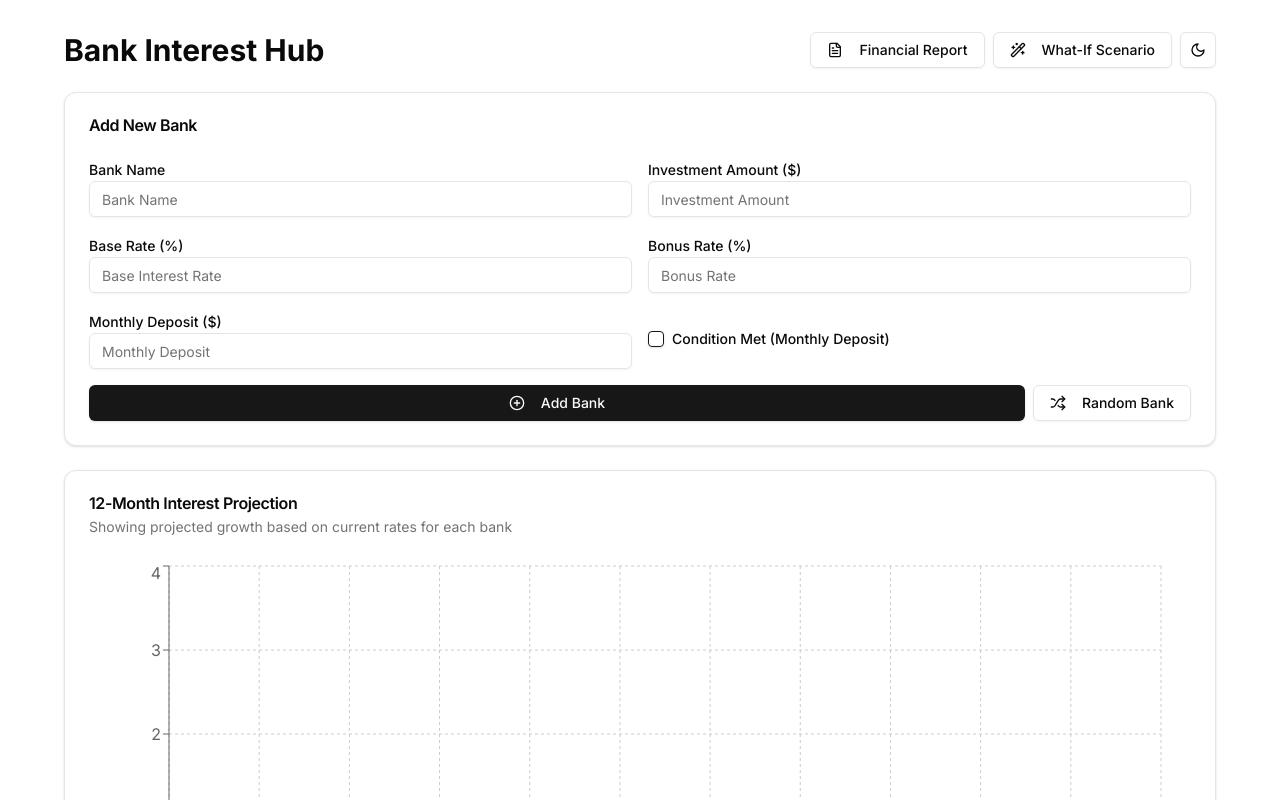
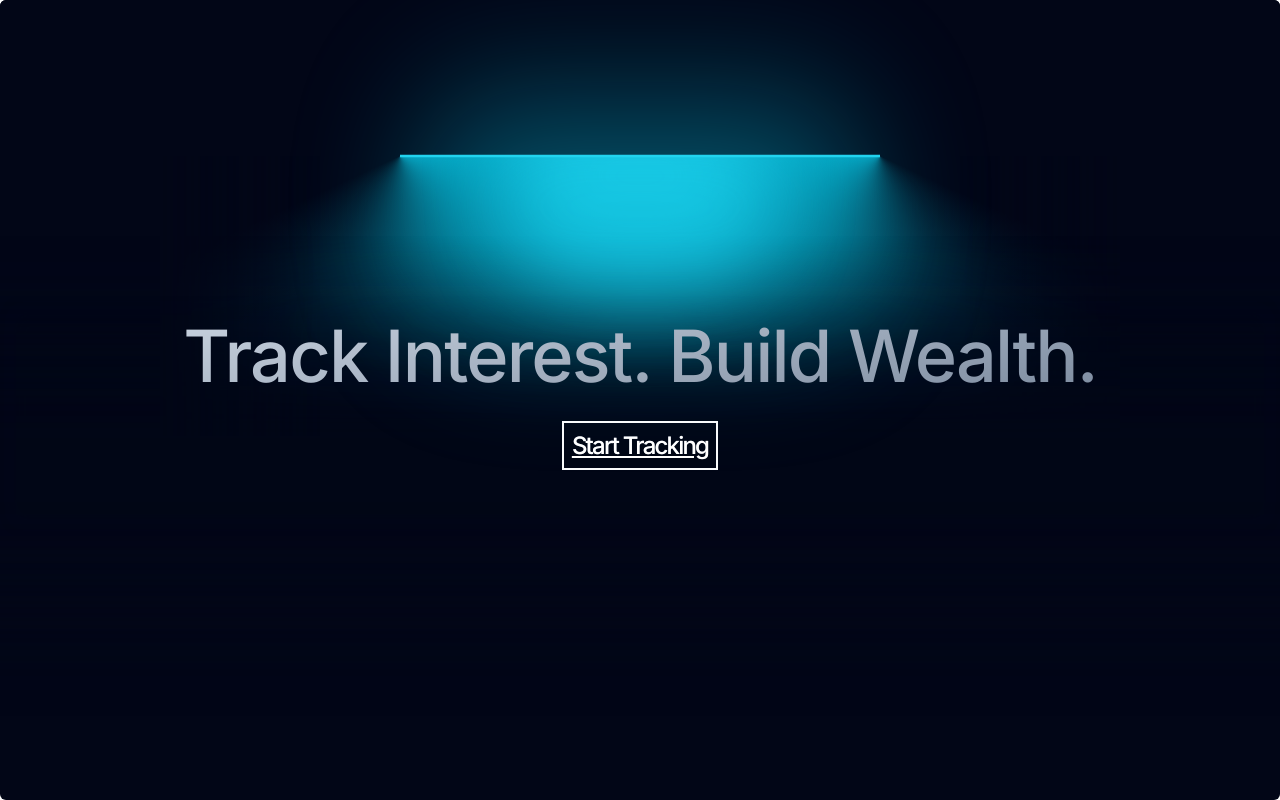
Before and after one commit to darah3ng/bank-interest-hub, a Next.js app: page / in a window 1280 px wide. Shown: the top 800 px of the page. Built offline with nearby package versions, Linux system fonts and the light colour scheme.

Commit message:
feat: update route and add homepage

```diff
--- /dev/null
+++ b/app/app/page.tsx
@@ -0,0 +1,9 @@
+import InterestTracker from '@/components/InterestTracker';
+
+export default function InterestTrackerPage() {
+  return (
+    <main className="min-h-screen p-4 dark:bg-gray-900">
+      <InterestTracker />
+    </main>
+  );
+}
--- a/app/page.tsx
+++ b/app/page.tsx
@@ -1,9 +1,32 @@
-import InterestTracker from '@/components/InterestTracker';
+'use client';
 
-export default function Home() {
+import React from 'react';
+import { motion } from 'framer-motion';
+import { LampContainer } from '@/components/ui/lamp';
+import Link from 'next/link';
+
+export default function HomePage() {
   return (
-    <main className="min-h-screen p-4 dark:bg-gray-900">
-      <InterestTracker />
+    <main className="min-h-screen dark:bg-gray-900">
+      <LampContainer>
+        <motion.h1
+          initial={{ opacity: 0.5, y: 100 }}
+          whileInView={{ opacity: 1, y: 0 }}
+          transition={{
+            delay: 0.3,
+            duration: 0.8,
+            ease: 'easeInOut',
+          }}
+          className="mt-8 bg-gradient-to-br from-slate-300 to-slate-500 py-4 bg-clip-text text-center text-4xl font-medium tracking-tight text-transparent md:text-7xl"
+        >
+          Track Interest. Build Wealth. <br />
+          <Link href="/app">
+            <span className="underline md:text-2xl text-2xl text-white hover:opacity-90 border-2 border-slate-50 p-2">
+              Start Tracking
+            </span>
+          </Link>
+        </motion.h1>
+      </LampContainer>
     </main>
   );
 }
--- a/components/InterestTracker.tsx
+++ b/components/InterestTracker.tsx
@@ -101,6 +101,8 @@ const InterestTracker = () => {
               </DialogContent>
             </Dialog>
 
+            <Dialog>
+              <DialogTrigger asChild>
                 <Button
                   variant="outline"
                   onClick={() => setShowWhatIf(!showWhatIf)}
@@ -108,6 +110,13 @@ const InterestTracker = () => {
                   <Wand2 className="mr-2 h-4 w-4" />
                   What-If Scenario
                 </Button>
+              </DialogTrigger>
+              <DialogContent className="max-w-4xl">
+                <div className="py-6">
+                  <WhatIfScenario banks={banks} />
+                </div>
+              </DialogContent>
+            </Dialog>
 
             <ThemeToggle />
           </div>
@@ -119,7 +128,7 @@ const InterestTracker = () => {
           <InterestProjectionChart chartData={chartData} banks={banks} />
         )}
 
-        {showWhatIf && <WhatIfScenario banks={banks} />}
+        {/* {showWhatIf && <WhatIfScenario banks={banks} />} */}
 
         <BankList banks={banks} setBanks={setBanks} />
       </div>
--- a/components/WhatIfScenario.tsx
+++ b/components/WhatIfScenario.tsx
@@ -52,7 +52,7 @@ const WhatIfScenario: React.FC<WhatIfScenarioProps> = ({ banks }) => {
   return (
     <Card className="w-full">
       <CardHeader>
-        <CardTitle>What-If Scenario Analyzer</CardTitle>
+        <CardTitle>What-If Scenario</CardTitle>
         <CardDescription>Explore potential investment outcomes</CardDescription>
       </CardHeader>
       <CardContent>
--- /dev/null
+++ b/components/ui/lamp.tsx
@@ -0,0 +1,104 @@
+"use client";
+import React from "react";
+import { motion } from "framer-motion";
+import { cn } from "@/lib/utils";
+
+export default function LampDemo() {
+  return (
+    <LampContainer>
+      <motion.h1
+        initial={{ opacity: 0.5, y: 100 }}
+        whileInView={{ opacity: 1, y: 0 }}
+        transition={{
+          delay: 0.3,
+          duration: 0.8,
+          ease: "easeInOut",
+        }}
+        className="mt-8 bg-gradient-to-br from-slate-300 to-slate-500 py-4 bg-clip-text text-center text-4xl font-medium tracking-tight text-transparent md:text-7xl"
+      >
+        Build lamps <br /> the right way
+      </motion.h1>
+    </LampContainer>
+  );
+}
+
+export const LampContainer = ({
+  children,
+  className,
+}: {
+  children: React.ReactNode;
+  className?: string;
+}) => {
+  return (
+    <div
+      className={cn(
+        "relative flex min-h-screen flex-col items-center justify-center overflow-hidden bg-slate-950 w-full rounded-md z-0",
+        className
+      )}
+    >
+      <div className="relative flex w-full flex-1 scale-y-125 items-center justify-center isolate z-0 ">
+        <motion.div
+          initial={{ opacity: 0.5, width: "15rem" }}
+          whileInView={{ opacity: 1, width: "30rem" }}
+          transition={{
+            delay: 0.3,
+            duration: 0.8,
+            ease: "easeInOut",
+          }}
+          style={{
+            backgroundImage: `conic-gradient(var(--conic-position), var(--tw-gradient-stops))`,
+          }}
+          className="absolute inset-auto right-1/2 h-56 overflow-visible w-[30rem] bg-gradient-conic from-cyan-500 via-transparent to-transparent text-white [--conic-position:from_70deg_at_center_top]"
+        >
+          <div className="absolute  w-[100%] left-0 bg-slate-950 h-40 bottom-0 z-20 [mask-image:linear-gradient(to_top,white,transparent)]" />
+          <div className="absolute  w-40 h-[100%] left-0 bg-slate-950  bottom-0 z-20 [mask-image:linear-gradient(to_right,white,transparent)]" />
+        </motion.div>
+        <motion.div
+          initial={{ opacity: 0.5, width: "15rem" }}
+          whileInView={{ opacity: 1, width: "30rem" }}
+          transition={{
+            delay: 0.3,
+            duration: 0.8,
+            ease: "easeInOut",
+          }}
+          style={{
+            backgroundImage: `conic-gradient(var(--conic-position), var(--tw-gradient-stops))`,
+          }}
+          className="absolute inset-auto left-1/2 h-56 w-[30rem] bg-gradient-conic from-transparent via-transparent to-cyan-500 text-white [--conic-position:from_290deg_at_center_top]"
+        >
+          <div className="absolute  w-40 h-[100%] right-0 bg-slate-950  bottom-0 z-20 [mask-image:linear-gradient(to_left,white,transparent)]" />
+          <div className="absolute  w-[100%] right-0 bg-slate-950 h-40 bottom-0 z-20 [mask-image:linear-gradient(to_top,white,transparent)]" />
+        </motion.div>
+        <div className="absolute top-1/2 h-48 w-full translate-y-12 scale-x-150 bg-slate-950 blur-2xl"></div>
+        <div className="absolute top-1/2 z-50 h-48 w-full bg-transparent opacity-10 backdrop-blur-md"></div>
+        <div className="absolute inset-auto z-50 h-36 w-[28rem] -translate-y-1/2 rounded-full bg-cyan-500 opacity-50 blur-3xl"></div>
+        <motion.div
+          initial={{ width: "8rem" }}
+          whileInView={{ width: "16rem" }}
+          transition={{
+            delay: 0.3,
+            duration: 0.8,
+            ease: "easeInOut",
+          }}
+          className="absolute inset-auto z-30 h-36 w-64 -translate-y-[6rem] rounded-full bg-cyan-400 blur-2xl"
+        ></motion.div>
+        <motion.div
+          initial={{ width: "15rem" }}
+          whileInView={{ width: "30rem" }}
+          transition={{
+            delay: 0.3,
+            duration: 0.8,
+            ease: "easeInOut",
+          }}
+          className="absolute inset-auto z-50 h-0.5 w-[30rem] -translate-y-[7rem] bg-cyan-400 "
+        ></motion.div>
+
+        <div className="absolute inset-auto z-40 h-44 w-full -translate-y-[12.5rem] bg-slate-950 "></div>
+      </div>
+
+      <div className="relative z-50 flex -translate-y-80 flex-col items-center px-5">
+        {children}
+      </div>
+    </div>
+  );
+};
--- a/package.json
+++ b/package.json
@@ -17,6 +17,7 @@
     "@radix-ui/react-slot": "^1.1.0",
     "class-variance-authority": "^0.7.1",
     "clsx": "^2.1.1",
+    "framer-motion": "^11.12.0",
     "jspdf": "^2.5.2",
     "jspdf-autotable": "^3.8.4",
     "lucide-react": "^0.462.0",
```
Also changed, not shown: 1 other file (tests, documents, lock files or other folders). Lines whose indentation alone changed are shown as unchanged.
